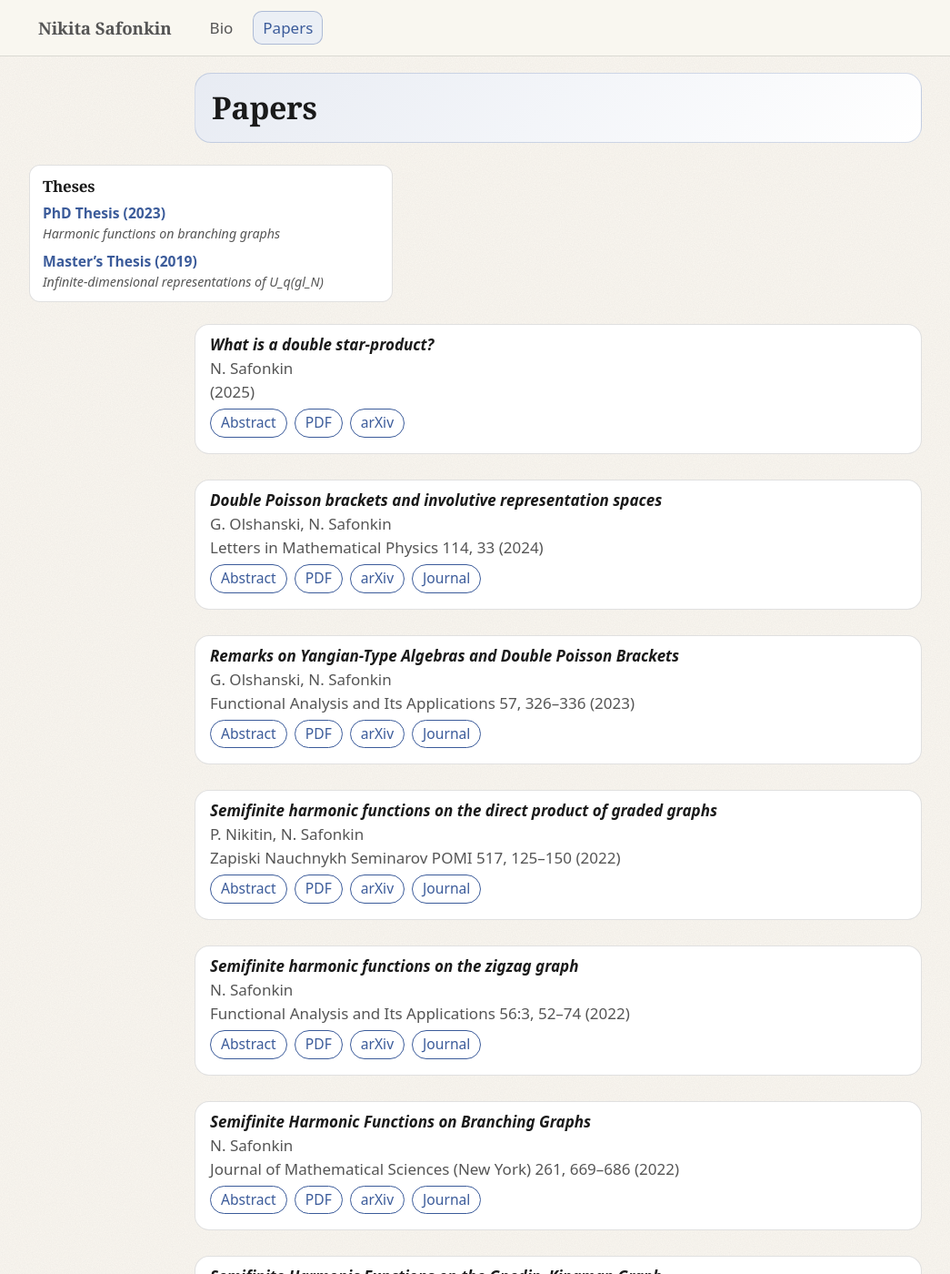
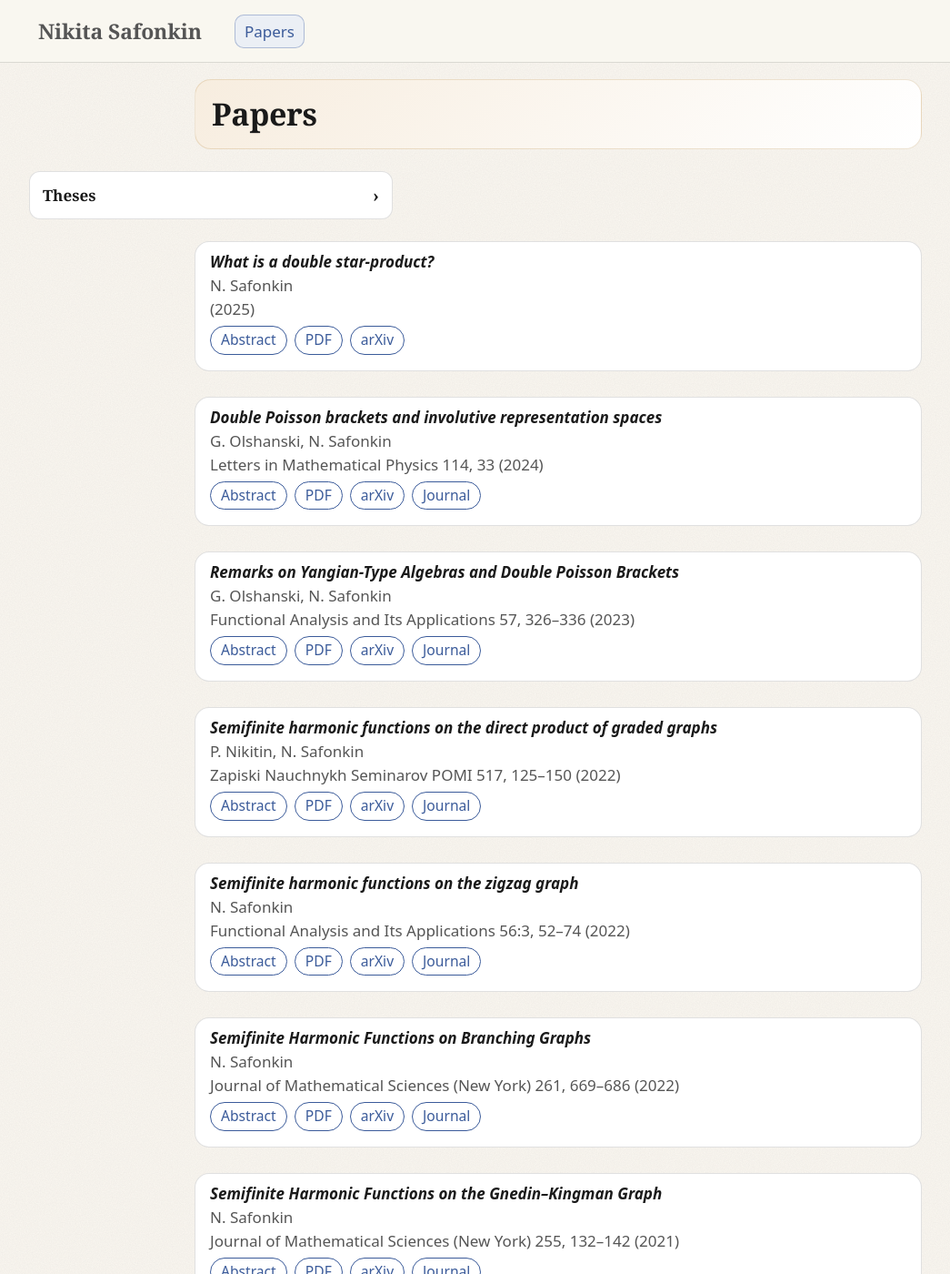
Before and after one commit to n-safonkin/n-safonkin.github.io, a Jekyll site: the page built from papers.html, in a window 1280 px wide and 1400 px high. Shown: the whole window at 91% size, without its empty margins (26-1071 px from the left). Built offline with Jekyll 4.4.1, drawn with Linux system fonts in a browser that asks for light colours.

Commit message:
Cream-coherent hero, bigger brand, framed photo, collapsible theses
- .hero: cool blue-purple gradient swapped for a warm sand version that
  harmonizes with the cream bg (linear-gradient 135deg, #f7eddf → white,
  border in warm sepia at 22% opacity). Periwinkle preset still uses the
  original cool gradient (kept in memory).
- .brand: font-size 1.1rem → 1.35rem so "Nikita Safonkin" carries more
  weight in the topbar.
- default.html: Bio nav link removed; the brand serves as the home link.
- .photo-card: 5px white matting padding + 10px inner border-radius on
  the img — gives a framed-photo look on the cream bg.
- papers.html / papers.css: Theses sidebar becomes collapsible. The h3
  is replaced with a button "Theses" that uses the existing papers.js
  toggle pattern (data-toggle + .is-hidden). A › chevron rotates 90°
  when expanded.

All five changes verified locally via jekyll serve before push.

Co-Authored-By: Claude Opus 4.7 (1M context) <noreply@anthropic.com>

```diff
--- a/_layouts/default.html
+++ b/_layouts/default.html
@@ -47,9 +47,6 @@
     <nav class="nav">
       <a class="brand" href="{{ '/' | relative_url }}">Nikita Safonkin</a>
 
-      <a class="{% if page.url == '/' or page.url == '/index.html' %}active{% endif %}"
-         href="{{ '/' | relative_url }}">Bio</a>
-
       <a class="{% if page.url == '/papers.html' %}active{% endif %}"
          href="{{ '/papers.html' | relative_url }}">Papers</a>
     </nav>
--- a/assets/index.css
+++ b/assets/index.css
@@ -38,9 +38,10 @@
   color: var(--muted);
 }
 
-/* Photo card: spans both rows, image fills the card */
+/* Photo card: spans both rows. 5px white matting around the image
+   gives a framed-photo look on the cream bg. */
 .photo-card{
-  padding: 0;
+  padding: 5px;
   display: block;
   overflow: hidden;
 }
@@ -51,6 +52,7 @@
   height: 100%;
   object-fit: cover;
   border: none;
+  border-radius: 10px;
 }
 
 /* Contact: spread sections evenly */
--- a/assets/papers.css
+++ b/assets/papers.css
@@ -25,11 +25,35 @@
   margin: 0 0 24px;
 }
 
-.theses-side h3{
-  margin: 0 0 8px;
+.theses-toggle{
+  background: none;
+  border: none;
+  padding: 0;
+  margin: 0;
   font-family: var(--font-serif);
   font-size: 1rem;
   font-weight: 650;
+  color: var(--text);
+  cursor: pointer;
+  text-align: left;
+  display: flex;
+  align-items: center;
+  width: 100%;
+}
+
+.theses-toggle::after{
+  content: "›";
+  font-size: 1.15rem;
+  margin-left: auto;
+  transition: transform 0.2s ease;
+}
+
+.theses-toggle[aria-expanded="true"]::after{
+  transform: rotate(90deg);
+}
+
+#theses-content{
+  margin-top: 10px;
 }
 
 .theses-list{
--- a/assets/style.css
+++ b/assets/style.css
@@ -65,10 +65,10 @@ body{
 .brand{
   font-family: var(--font-serif);
   font-weight: 700;
-  font-size: 1.1rem;
+  font-size: 1.35rem;
   text-decoration: none;
   color: var(--text);
-  margin-right: 10px;
+  margin-right: 14px;
   letter-spacing: -0.005em;
 }
 
@@ -99,13 +99,15 @@ main.wrap{
 }
 
 /* === Shared blocks === */
+/* Hero gradient — Cream-theme warm version. Periwinkle preset uses the
+   original cool blue-purple gradient (saved in memory). */
 .hero{
   padding: 18px;
   border-radius: 18px;
-  border: 1px solid color-mix(in srgb, var(--accent) 22%, transparent);
+  border: 1px solid rgba(176, 132, 60, 0.22);
   background: linear-gradient(
     135deg,
-    color-mix(in srgb, var(--accent) 12%, white),
+    #f7eddf,
     white
   );
 }
--- a/papers.html
+++ b/papers.html
@@ -17,7 +17,8 @@ extra_js:
 <div class="papers-area">
 
   <aside class="theses-side">
-    <h3>Theses</h3>
+    <button class="theses-toggle" type="button" data-toggle="theses-content" aria-expanded="false" aria-controls="theses-content">Theses</button>
+    <div id="theses-content" class="is-hidden">
       <ul class="theses-list">
         <li>
           <a href="{{ '/assets/other_writings/phd-thesis.pdf' | relative_url }}" target="_blank" rel="noopener noreferrer">PhD Thesis (2023)</a>
@@ -28,6 +29,7 @@ extra_js:
           <div class="thesis-meta">Infinite-dimensional representations of U_q(gl_N)</div>
         </li>
       </ul>
+    </div>
   </aside>
 
   <ol class="papers" reversed>
```
Lines whose indentation alone changed are shown as unchanged.
